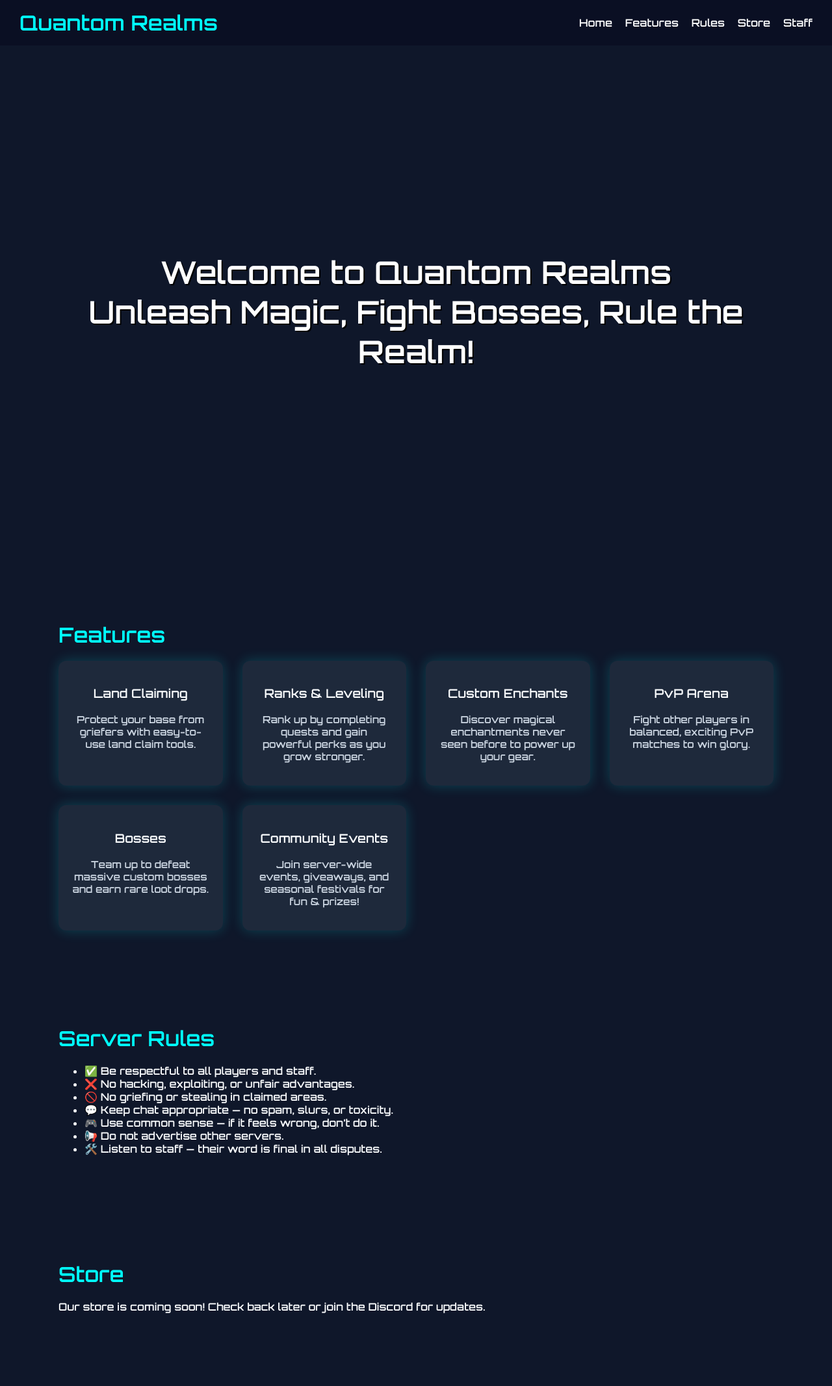
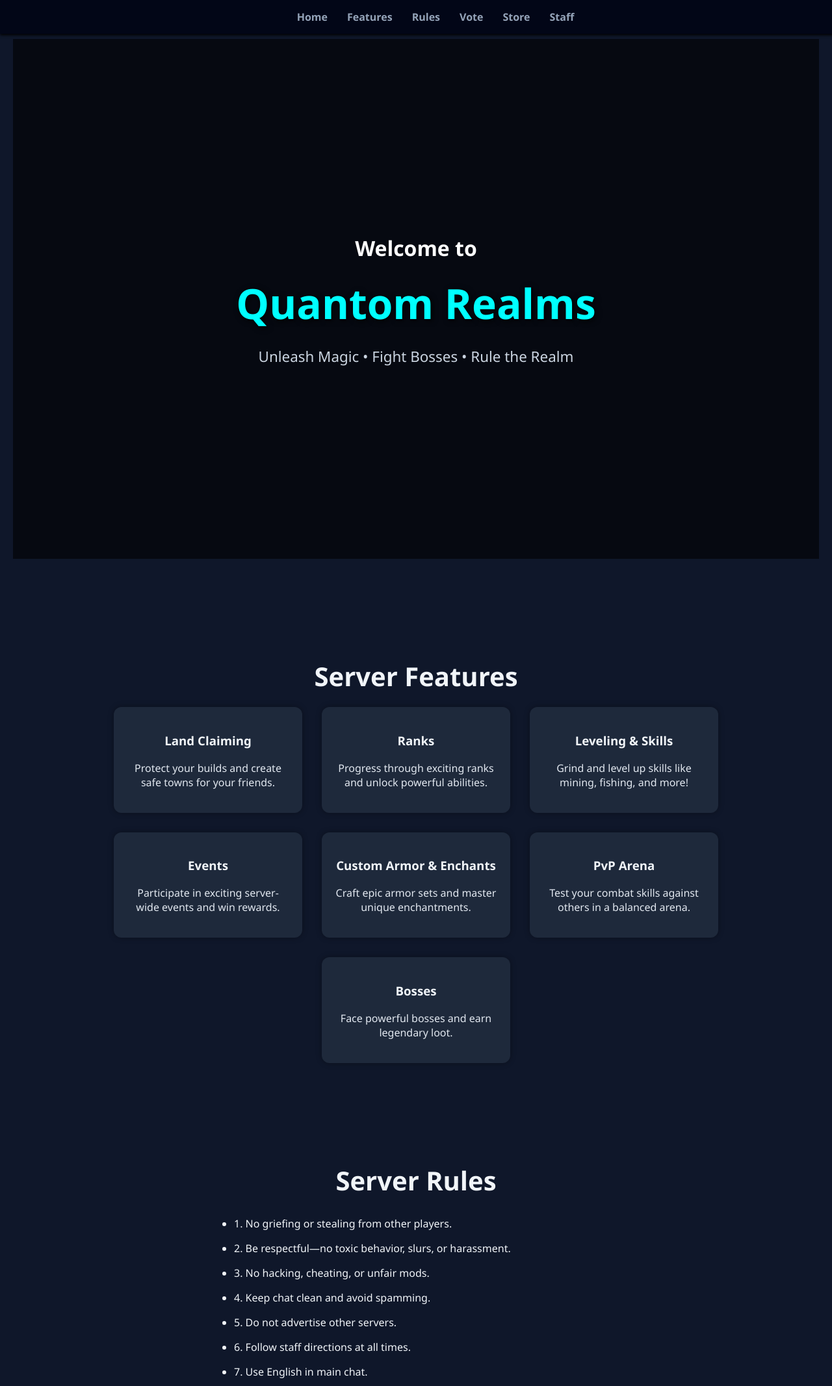
Before and after one commit to owaila256/QuantomSMP, a plain HTML site: page index.html in a window 1280 px wide. Shown: the top 2133 px of the page at 65% size. Drawn offline with Linux system fonts and the light colour scheme.

Commit message:
Update index.html

```diff
--- a/index.html
+++ b/index.html
@@ -4,187 +4,273 @@
   <meta charset="UTF-8" />
   <meta name="viewport" content="width=device-width, initial-scale=1.0"/>
   <title>Quantom Realms</title>
-  <link href="https://fonts.googleapis.com/css2?family=Orbitron:wght@600&display=swap" rel="stylesheet" />
   <style>
     body {
       margin: 0;
-      font-family: 'Orbitron', sans-serif;
+      font-family: 'Segoe UI', sans-serif;
       background-color: #0f172a;
-      color: #f8fafc;
-      scroll-behavior: smooth;
+      color: #f1f5f9;
     }
-    header {
-      background: #0a0f23;
+
+    nav {
+      background-color: #020617;
       padding: 15px 30px;
+      position: fixed;
+      width: 100%;
+      top: 0;
+      z-index: 999;
       display: flex;
-      justify-content: space-between;
-      align-items: center;
-      position: sticky;
-      top: 0;
-      z-index: 1000;
+      justify-content: center;
+      gap: 30px;
+      box-shadow: 0 2px 4px #000;
     }
-    header h1 {
-      margin: 0;
-      color: #00ffff;
-    }
+
     nav a {
-      color: #fff;
-      margin-left: 15px;
+      color: #94a3b8;
       text-decoration: none;
       font-weight: bold;
-      transition: color 0.3s;
+      transition: 0.3s;
     }
+
     nav a:hover {
-      color: #00ffff;
+      color: #38bdf8;
     }
+
     .hero {
       background: url("ChatGPT_Image_Jul_29_2025_11_08_24_PM.webp") no-repeat center center/cover;
       height: 100vh;
+      position: relative;
       display: flex;
       align-items: center;
       justify-content: center;
+    }
+
+    .hero-overlay {
+      background: rgba(0, 0, 0, 0.6);
+      width: 100%;
+      height: 100%;
+      display: flex;
+      justify-content: center;
+      align-items: center;
+    }
+
+    .hero-content {
       text-align: center;
-      padding: 0 20px;
+      color: #ffffff;
+      padding: 20px;
     }
-    .hero h2 {
-      font-size: 3em;
+
+    .hero-content h1 {
+      font-size: 4em;
+      color: #00ffff;
+      margin: 0;
+      text-shadow: 2px 2px 10px #000;
+    }
+
+    .hero-content h2 {
+      font-size: 2em;
       color: #ffffff;
-      text-shadow: 2px 2px #000000;
     }
+
+    .hero-content p {
+      font-size: 1.4em;
+      color: #cbd5e1;
+    }
+
     section {
       padding: 60px 20px;
-      max-width: 1100px;
-      margin: auto;
+      text-align: center;
     }
+
     h2 {
-      font-size: 2em;
-      color: #00ffff;
+      font-size: 2.5em;
       margin-bottom: 20px;
     }
+
     .feature-grid {
-      display: grid;
-      grid-template-columns: repeat(auto-fit, minmax(250px, 1fr));
+      display: flex;
+      flex-wrap: wrap;
+      justify-content: center;
       gap: 30px;
     }
+
     .feature-item {
-      background-color: #1e293b;
+      background: #1e293b;
       padding: 20px;
       border-radius: 12px;
-      text-align: center;
-      box-shadow: 0 0 20px #00ffff33;
+      width: 250px;
+      box-shadow: 0 0 10px #0005;
       transition: transform 0.3s;
     }
+
     .feature-item:hover {
-      transform: translateY(-10px);
+      transform: scale(1.05);
     }
+
     .feature-desc {
-      font-size: 0.95em;
-      color: #cbd5e1;
+      margin-top: 10px;
+      font-size: 1em;
+      color: #e2e8f0;
     }
+
+    ul.vote-list {
+      list-style: none;
+      padding: 0;
+    }
+
+    ul.vote-list li {
+      margin: 10px 0;
+    }
+
+    ul.vote-list a {
+      color: #38bdf8;
+      font-weight: bold;
+    }
+
+    .rule-list {
+      max-width: 600px;
+      margin: auto;
+      text-align: left;
+    }
+
+    .rule-list li {
+      padding: 8px 0;
+    }
+
     footer {
+      background: #020617;
+      padding: 20px;
+      color: #64748b;
       text-align: center;
-      padding: 30px 20px;
-      background-color: #0a0f23;
-      color: #64748b;
     }
-    img.avatar {
-      border-radius: 10px;
-      margin-bottom: 10px;
+
+    @media (max-width: 768px) {
+      .feature-grid {
+        flex-direction: column;
+        align-items: center;
+      }
+
+      nav {
+        flex-wrap: wrap;
+      }
     }
   </style>
 </head>
 <body>
 
-<header>
-  <h1>Quantom Realms</h1>
   <nav>
     <a href="#home">Home</a>
     <a href="#features">Features</a>
     <a href="#rules">Rules</a>
+    <a href="#vote">Vote</a>
     <a href="#store">Store</a>
     <a href="#staff">Staff</a>
   </nav>
-</header>
 
   <section id="home" class="hero">
-  <h2>Welcome to Quantom Realms<br>Unleash Magic, Fight Bosses, Rule the Realm!</h2>
+    <div class="hero-overlay">
+      <div class="hero-content">
+        <h2>Welcome to</h2>
+        <h1>Quantom Realms</h1>
+        <p>Unleash Magic • Fight Bosses • Rule the Realm</p>
+      </div>
+    </div>
   </section>
 
   <section id="features">
-  <h2>Features</h2>
+    <h2>Server Features</h2>
     <div class="feature-grid">
+
       <div class="feature-item">
         <h3>Land Claiming</h3>
-      <p class="feature-desc">Protect your base from griefers with easy-to-use land claim tools.</p>
+        <p class="feature-desc">Protect your builds and create safe towns for your friends.</p>
       </div>
+
       <div class="feature-item">
-      <h3>Ranks & Leveling</h3>
-      <p class="feature-desc">Rank up by completing quests and gain powerful perks as you grow stronger.</p>
+        <h3>Ranks</h3>
+        <p class="feature-desc">Progress through exciting ranks and unlock powerful abilities.</p>
       </div>
+
       <div class="feature-item">
-      <h3>Custom Enchants</h3>
-      <p class="feature-desc">Discover magical enchantments never seen before to power up your gear.</p>
+        <h3>Leveling & Skills</h3>
+        <p class="feature-desc">Grind and level up skills like mining, fishing, and more!</p>
       </div>
+
+      <div class="feature-item">
+        <h3>Events</h3>
+        <p class="feature-desc">Participate in exciting server-wide events and win rewards.</p>
+      </div>
+
+      <div class="feature-item">
+        <h3>Custom Armor & Enchants</h3>
+        <p class="feature-desc">Craft epic armor sets and master unique enchantments.</p>
+      </div>
+
       <div class="feature-item">
         <h3>PvP Arena</h3>
-      <p class="feature-desc">Fight other players in balanced, exciting PvP matches to win glory.</p>
+        <p class="feature-desc">Test your combat skills against others in a balanced arena.</p>
       </div>
+
       <div class="feature-item">
         <h3>Bosses</h3>
-      <p class="feature-desc">Team up to defeat massive custom bosses and earn rare loot drops.</p>
+        <p class="feature-desc">Face powerful bosses and earn legendary loot.</p>
       </div>
-    <div class="feature-item">
-      <h3>Community Events</h3>
-      <p class="feature-desc">Join server-wide events, giveaways, and seasonal festivals for fun & prizes!</p>
-    </div>
+
     </div>
   </section>
 
   <section id="rules">
     <h2>Server Rules</h2>
-  <ul>
-    <li>✅ Be respectful to all players and staff.</li>
-    <li>❌ No hacking, exploiting, or unfair advantages.</li>
-    <li>🚫 No griefing or stealing in claimed areas.</li>
-    <li>💬 Keep chat appropriate — no spam, slurs, or toxicity.</li>
-    <li>🎮 Use common sense — if it feels wrong, don’t do it.</li>
-    <li>📢 Do not advertise other servers.</li>
-    <li>🛠️ Listen to staff — their word is final in all disputes.</li>
+    <ul class="rule-list">
+      <li>1. No griefing or stealing from other players.</li>
+      <li>2. Be respectful—no toxic behavior, slurs, or harassment.</li>
+      <li>3. No hacking, cheating, or unfair mods.</li>
+      <li>4. Keep chat clean and avoid spamming.</li>
+      <li>5. Do not advertise other servers.</li>
+      <li>6. Follow staff directions at all times.</li>
+      <li>7. Use English in main chat.</li>
+    </ul>
+  </section>
+
+  <section id="vote">
+    <h2>Vote for Us</h2>
+    <ul class="vote-list">
+      <li><a href="https://topg.org/minecraft-servers/server-674757" target="_blank">TopG</a></li>
+      <li><a href="https://minecraftservers.org/server/677085" target="_blank">MinecraftServers.org</a></li>
+      <li><a href="https://mc-servers.com/vote/6004" target="_blank">MC-Servers.com</a></li>
+      <li><a href="https://topminecraftservers.org/vote/41322" target="_blank">Top Minecraft Servers</a></li>
+      <li><a href="https://minecraft-mp.com/server/346992/vote/" target="_blank">Minecraft MP</a></li>
     </ul>
   </section>
 
   <section id="store">
     <h2>Store</h2>
-  <p>Our store is coming soon! Check back later or join the Discord for updates.</p>
+    <p>Coming soon. Store link: <a href="https://arcane-realms.tebex.io/" target="_blank">https://arcane-realms.tebex.io/</a></p>
   </section>
 
   <section id="staff">
     <h2>Meet Our Staff</h2>
     <div class="feature-grid">
-
       <div class="feature-item">
-      <img src="https://minotar.net/armor/body/owaila256/100.png" class="avatar" alt="owaila256" />
+        <img src="https://minotar.net/armor/body/owaila256/100.png" alt="owaila256" />
         <h3 style="color: #FFD700;">Owner</h3>
         <p class="feature-desc">owaila256</p>
       </div>
-
       <div class="feature-item">
-      <img src="https://minotar.net/armor/body/Ashketamine/100.png" class="avatar" alt="Ashketamine" />
+        <img src="https://minotar.net/armor/body/Ashketamine/100.png" alt="Ashketamine" />
         <h3 style="color: #FF69B4;">Co-Owner</h3>
         <p class="feature-desc">Ashketamine</p>
       </div>
-
       <div class="feature-item">
-      <img src="https://minotar.net/armor/body/Sebastiaaann/100.png" class="avatar" alt="Sebastiaaann" />
+        <img src="https://minotar.net/armor/body/Sebastiaaann/100.png" alt="Sebastiaaann" />
         <h3 style="color: #00BFFF;">Developer</h3>
         <p class="feature-desc">Sebastiaaann</p>
       </div>
-
     </div>
   </section>
 
   <footer>
-  &copy; 2025 Quantom Realms. All rights reserved.
+    <p>© 2025 Quantom Realms. All rights reserved.</p>
   </footer>
 
 </body>
```
Lines whose indentation alone changed are shown as unchanged.
